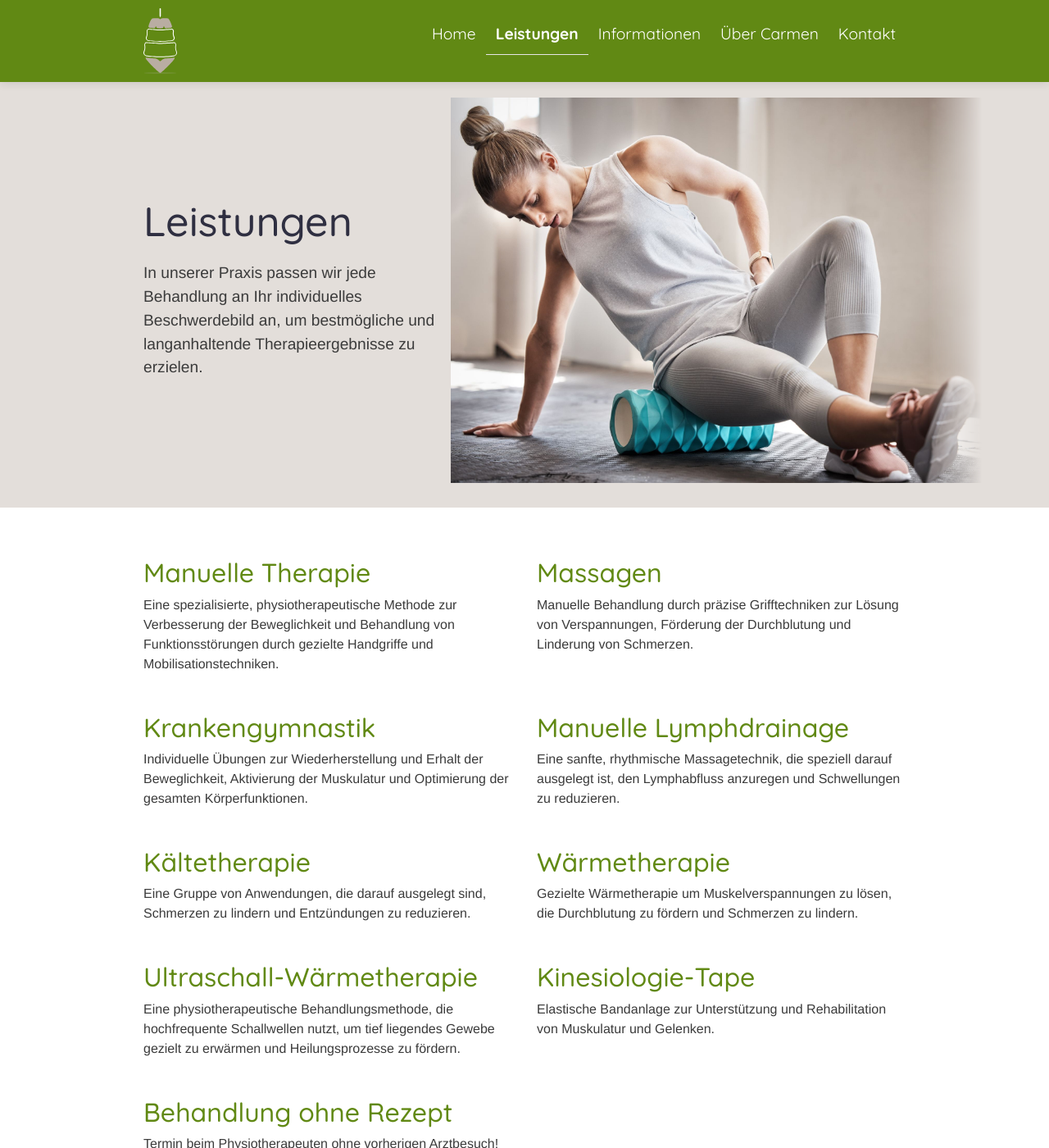
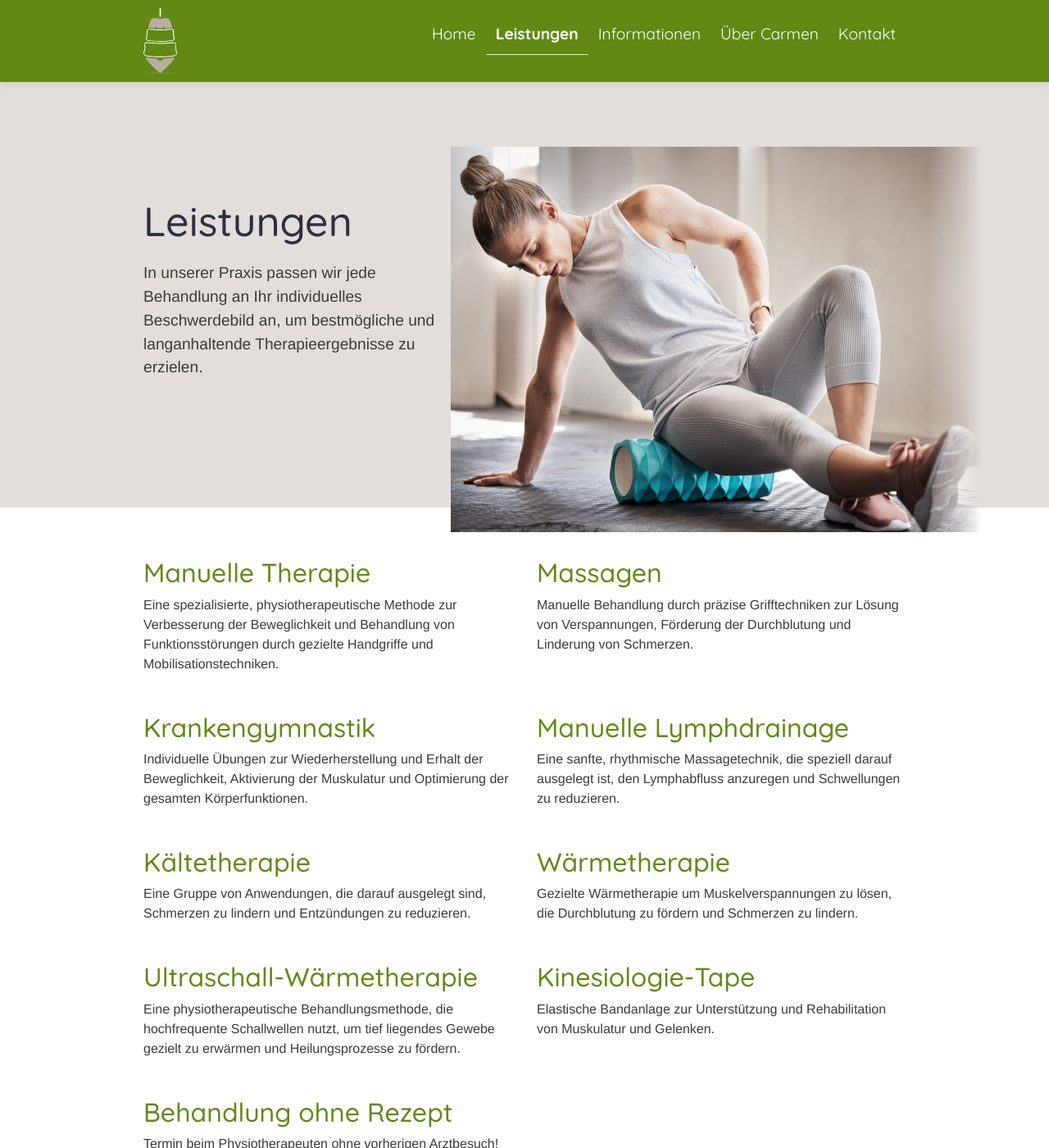
Before and after one commit to m-martin-j/physiotherapy-practice-web, a Jekyll site: the page built from _pages/services.md, in a window 1280 px wide and 1400 px high. Shown: the whole window at 82% size. Built offline with Jekyll 4.4.1, drawn with Linux system fonts in a browser that asks for light colours.

Commit message:
Improve intro-image position for services

```diff
--- a/_sass/pages/_page-services.scss
+++ b/_sass/pages/_page-services.scss
@@ -2,14 +2,13 @@
   .intro-image-absolute {
     @include media-breakpoint-up(md) {
       left: -90px;
-      bottom: -30px;
+      bottom: -90px;
     }
     @include media-breakpoint-up(lg) {
-      bottom: -110px;
+      bottom: -170px;
     }
     @include media-breakpoint-up(xl) {
       width: 120%;
-      bottom: -145px;
     }
   }
 }
```
